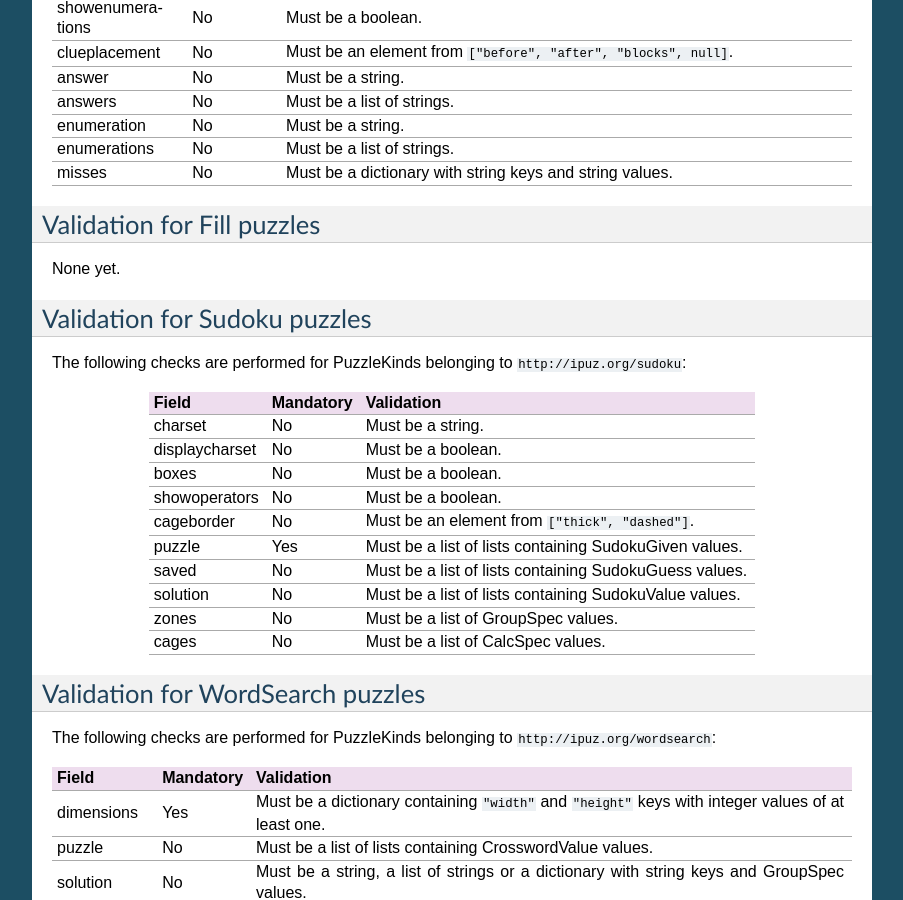
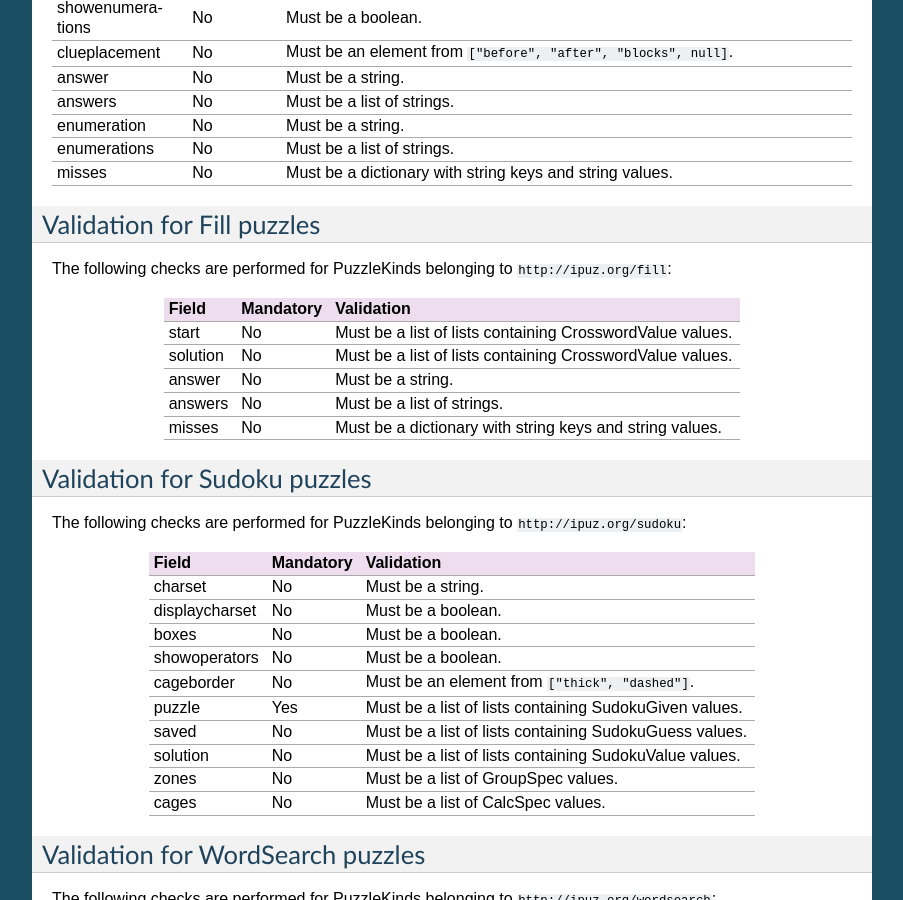
Before and after one commit to svisser/ipuz, a Sphinx documentation site: the page built from docs/reading.rst, in a window 1280 px wide and 900 px high, scrolled down 2467 px. Shown: the whole window, without its empty margins (198-1101 px from the left). Built offline with Sphinx 7.4.7, drawn with Linux system fonts in a browser that asks for light colours.

Commit message:
Added missing documentation for Fill puzzles

```diff
--- a/docs/reading.rst
+++ b/docs/reading.rst
@@ -141,7 +141,17 @@ misses            No         Must be a dictionary with string keys and string va
 Validation for Fill puzzles
 ---------------------------
 
-None yet.
+The following checks are performed for PuzzleKinds belonging to ``http://ipuz.org/fill``:
+
+==============   =========  =========================================================
+Field            Mandatory  Validation
+==============   =========  =========================================================
+start            No         Must be a list of lists containing CrosswordValue values.
+solution         No         Must be a list of lists containing CrosswordValue values.
+answer           No         Must be a string.
+answers          No         Must be a list of strings.
+misses           No         Must be a dictionary with string keys and string values.
+==============   =========  =========================================================
 
 Validation for Sudoku puzzles
 -----------------------------
```
